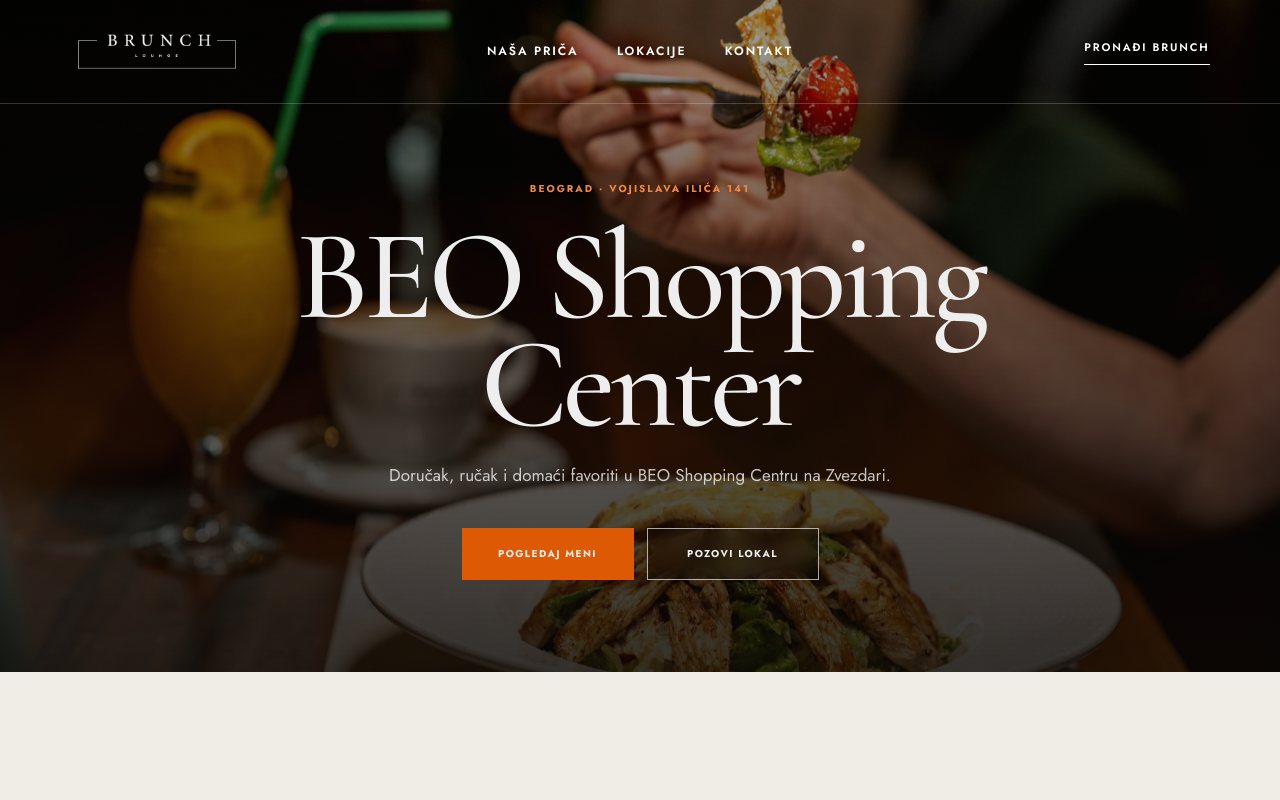
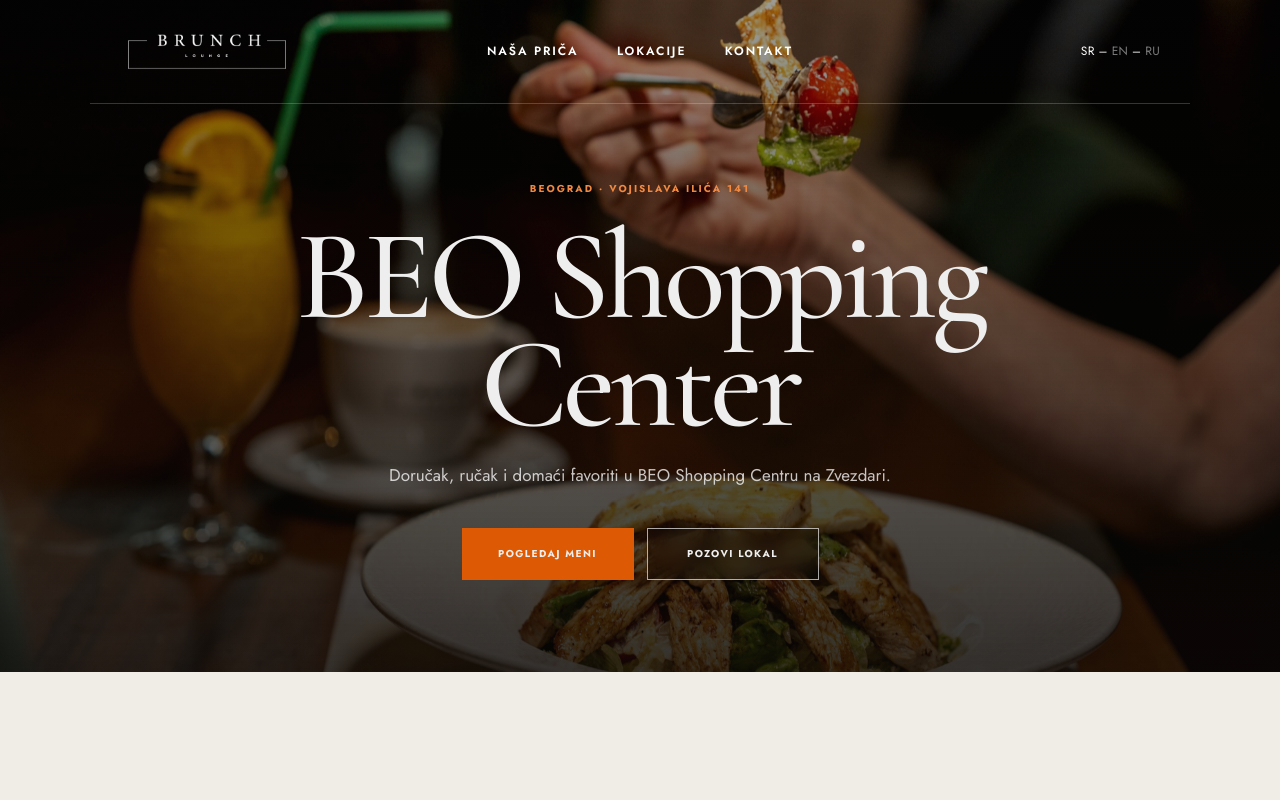
Before and after one commit to petarpopovic013-oss/brunch, a Next.js app: page /lokacije/brunch-beo-shopping-centar/ in a window 1280 px wide. Shown: the top 800 px of the page. Built offline with nearby package versions, Linux system fonts and the light colour scheme; no server answers; a web font is replaced by a local one.

Commit message:
Refine header layout and location branding

```diff
--- a/src/components/sections/CocktailGallery.module.css
+++ b/src/components/sections/CocktailGallery.module.css
@@ -160,13 +160,13 @@
   transform: scale(1.15);
 }
 
-@media (max-width: 1350px) and (min-width: 768px) {
+@media (max-width: 1100px) and (min-width: 768px) {
   .gallery {
-    width: calc(100% - 96px);
+    width: 100%;
   }
 
   .viewport {
-    width: calc(100% - 48px);
+    width: calc(100% - clamp(40px, 8vw, 96px));
     max-width: none;
   }
 
--- a/src/components/sections/HeaderHero.module.css
+++ b/src/components/sections/HeaderHero.module.css
@@ -54,14 +54,17 @@
 
 .navBar {
   position: relative;
+  width: calc(100% - 180px);
+  max-width: 1260px;
   height: 101px;
-  padding: 0 6.25vw;
+  margin: 0 auto;
+  padding: 0 30px;
   display: flex;
   align-items: center;
   justify-content: space-between;
 }
 .stickyHeader .navBar { height: 80px; }
-.navLeft { display: flex; align-items: center; gap: 28px; }
+.headerActions { display: flex; align-items: center; gap: 20px; }
 .menuButton, .drawerClose, .modalClose {
   display: grid;
   place-items: center;
@@ -71,24 +74,29 @@
   background: transparent;
   cursor: pointer;
 }
-.menuButton { width: 40px; height: 40px; }
+.menuButton { display: none; width: 40px; height: 40px; }
 .menuButton svg { width: 30px; height: 30px; stroke-width: 1; }
 .languages { font-size: 13px; letter-spacing: 0.025em; white-space: nowrap; }
-.languages a { transition: color .2s; }
-.languages a:hover { color: #dd5903; }
 
 .logoLink {
+  position: relative;
+  display: block;
+  width: 230px;
+  height: 100%;
+  overflow: hidden;
+}
+.logoLink img {
   position: absolute;
-  left: 50%;
-  top: -13px;
-  width: 230px;
-  height: 70px;
-  transform: translateX(-50%);
+  top: 50%;
+  left: 0;
+  width: 100%;
+  max-width: none;
+  height: auto;
+  transform: translateY(-50%);
 }
-.logoLink img { width: 100%; max-width: none; height: auto; }
-.stickyHeader .logoLink { top: -12px; width: 195px; height: 58px; }
+.stickyHeader .logoLink { width: 195px; height: 100%; }
 
-.tableButton, .submitButton {
+.submitButton {
   border: 1px solid rgba(255,255,255,.7);
   color: #fff;
   background: transparent;
@@ -99,8 +107,6 @@
   cursor: pointer;
   transition: color .2s, border-color .2s, background-color .2s;
 }
-.tableButton { width: 155px; height: 42px; display: grid; place-items: center; }
-.tableButton:hover { border-color: #dd5903; color: #dd5903; }
 
 .heroContent {
   position: absolute;
@@ -321,20 +327,29 @@
 .submitButton:hover { background: #f0670b; }
 .visuallyHidden { position: absolute; width: 1px; height: 1px; padding: 0; margin: -1px; overflow: hidden; clip: rect(0,0,0,0); white-space: nowrap; border: 0; }
 
-.menuButton:focus-visible, .drawerClose:focus-visible, .modalClose:focus-visible, .tableButton:focus-visible,
-.submitButton:focus-visible, .drawerNav a:focus-visible, .languages a:focus-visible,
+.menuButton:focus-visible, .drawerClose:focus-visible, .modalClose:focus-visible,
+.submitButton:focus-visible, .drawerNav a:focus-visible,
 .heroLocationButton:focus-visible, .locationClose:focus-visible, .drawerFeatureCopy button:focus-visible {
   outline: 2px solid #dd5903;
   outline-offset: 4px;
 }
 @keyframes fadeIn { from { opacity: 0; } to { opacity: 1; } }
 
+@media (max-width: 1100px) {
+  .navBar,
+  .stickyHeader .navBar {
+    width: 100%;
+    padding-right: clamp(20px, 4vw, 48px);
+    padding-left: clamp(20px, 4vw, 48px);
+  }
+}
+
 @media (max-width: 1024px) {
   .hero { min-height: max(100svh, 640px); background-position: 44% center; }
   .heroHeader { height: 80px; }
   .contactBar { display: none; }
-  .navBar, .stickyHeader .navBar { height: 80px; padding: 0 26px; }
-  .logoLink, .stickyHeader .logoLink { top: -10px; width: 190px; height: 58px; }
+  .navBar, .stickyHeader .navBar { height: 80px; }
+  .logoLink, .stickyHeader .logoLink { width: 190px; height: 100%; }
   .heroTitle { font-size: clamp(60px, 8vw, 76px); line-height: .92; }
   .heroContent { transform: translateY(-38%); }
 }
@@ -351,13 +366,12 @@
   .hero { min-height: max(100svh, 650px); background-position: 57% center; }
   .heroShade { background: linear-gradient(180deg, rgba(0,0,0,.2) 0%, rgba(0,0,0,.04) 34%, rgba(0,0,0,.78) 100%); }
   .heroHeader, .stickyHeader { background: rgba(10, 14, 11, .66); backdrop-filter: blur(14px); }
-  .navBar, .stickyHeader .navBar { padding: 0 20px; }
-  .navLeft { gap: 0; }
-  .menuButton { width: 28px; height: 40px; }
+  .navBar, .stickyHeader .navBar { padding-right: 24px; padding-left: 24px; }
+  .headerActions { gap: 12px; }
+  .menuButton { display: grid; width: 28px; height: 40px; }
   .menuButton svg { width: 25px; }
-  .languages { position: absolute; right: 20px; font-size: 12px; }
-  .logoLink, .stickyHeader .logoLink { top: -10px; width: 180px; height: 58px; }
-  .tableButton { display: none; }
+  .languages { font-size: 11px; }
+  .logoLink, .stickyHeader .logoLink { width: 180px; height: 100%; }
   .heroContent { left: 24px; top: auto; bottom: 104px; width: calc(100% - 48px); transform: none; text-align: left; }
   .heroTitle { font-size: clamp(51px, 15vw, 64px); line-height: .83; letter-spacing: -.035em; }
   .heroTitle span:first-child { margin-bottom: 8px; }
@@ -405,10 +419,11 @@
   .allLocationsLink { margin-top: 26px; font-size: 10px; }
 }
 
-@media (max-width: 390px) {
-  .navBar, .stickyHeader .navBar { padding-right: 14px; padding-left: 14px; }
-  .languages { right: 14px; }
-  .logoLink, .stickyHeader .logoLink { top: -4px; width: 154px; height: 52px; }
+@media (max-width: 380px) {
+  .navBar, .stickyHeader .navBar { padding-right: 20px; padding-left: 20px; }
+  .headerActions { gap: 8px; }
+  .languages { font-size: 10px; }
+  .logoLink, .stickyHeader .logoLink { width: 154px; height: 100%; }
   .heroContent { left: 20px; width: calc(100% - 40px); }
   .heroTitle { font-size: clamp(48px, 15vw, 58px); line-height: .84; }
   .heroCaption { font-size: 10px; }
--- a/src/components/site/LocationPlaceholder.tsx
+++ b/src/components/site/LocationPlaceholder.tsx
@@ -15,7 +15,7 @@
       <section className={styles.hero}>
         <Image src={location.heroImage} alt={location.heroImageAlt} fill priority sizes="100vw" />
         <div className={styles.shade} />
-        <SiteHeader inner />
+        <SiteHeader inner logo={location.logo} />
         <div className={styles.content}>
           <span>{location.city} · {location.area}</span>
           <h1>{location.shortName}</h1>
@@ -151,7 +151,7 @@
         </div>
       </section>
 
-      <SiteFooter />
+      <SiteFooter logo={location.logo} />
     </main>
   );
 }
--- a/src/components/site/SiteHeader.module.css
+++ b/src/components/site/SiteHeader.module.css
@@ -3,10 +3,12 @@
   z-index: 20;
   top: 0;
   left: 0;
+  right: 0;
   display: grid;
-  width: 100%;
+  width: min(calc(100% - 180px), 1260px);
   height: 104px;
-  padding: 0 clamp(24px, 5.5vw, 88px);
+  margin: 0 auto;
+  padding: 0 30px;
   grid-template-columns: 1fr auto 1fr;
   align-items: center;
   border-bottom: 1px solid rgba(255, 255, 255, 0.2);
@@ -14,13 +16,20 @@
 }
 
 .logo {
+  position: relative;
   display: block;
   width: 174px;
+  height: 100%;
+  overflow: hidden;
 }
 
 .logo img {
+  position: absolute;
+  top: 50%;
+  left: 0;
   width: 100%;
   height: auto;
+  transform: translateY(-50%);
 }
 
 .desktopNav {
@@ -33,8 +42,7 @@
   text-transform: uppercase;
 }
 
-.desktopNav a,
-.headerCta {
+.desktopNav a {
   transition: color 180ms ease;
 }
 
@@ -43,30 +51,32 @@
   color: var(--orange);
 }
 
-.headerCta {
+.headerActions {
   justify-self: end;
-  padding-bottom: 7px;
-  border-bottom: 1px solid currentColor;
-  font-size: 11px;
-  font-weight: 600;
-  letter-spacing: 0.17em;
-  text-transform: uppercase;
+  display: flex;
+  align-items: center;
+  gap: 14px;
 }
 
-.headerCta:hover,
-.headerCta:focus-visible {
-  color: #f4a261;
+.languages {
+  font-size: 12px;
+  letter-spacing: 0.025em;
+  white-space: nowrap;
 }
+
+.mutedLanguage { opacity: 0.48; }
 
 .mobileMenu {
   display: none;
 }
 
-@media (max-width: 1080px) {
+@media (max-width: 1100px) {
   .header {
     position: absolute;
     height: 84px;
-    padding: 0 22px;
+    width: 100%;
+    padding-right: clamp(20px, 4vw, 48px);
+    padding-left: clamp(20px, 4vw, 48px);
     grid-template-columns: 1fr auto;
   }
 
@@ -74,14 +84,13 @@
     width: 180px;
   }
 
-  .desktopNav,
-  .headerCta {
+  .desktopNav {
     display: none;
   }
 
   .mobileMenu {
     display: block;
-    justify-self: end;
+    justify-self: auto;
   }
 
   .mobileMenu summary {
@@ -126,13 +135,17 @@
 }
 
 @media (max-width: 760px) {
+  .header { padding-right: 24px; padding-left: 24px; }
+
   .mobileMenu nav {
     width: min(82vw, 350px);
   }
 }
 
-@media (max-width: 480px) {
-  .header { padding-right: 16px; padding-left: 16px; }
+@media (max-width: 380px) {
+  .header { padding-right: 20px; padding-left: 20px; }
   .logo { width: 154px; }
+  .headerActions { gap: 8px; }
+  .languages { font-size: 10px; }
   .mobileMenu nav { width: 100vw; }
 }
--- a/src/components/site/SiteHeader.tsx
+++ b/src/components/site/SiteHeader.tsx
@@ -2,13 +2,19 @@
 import Link from "next/link";
 import styles from "./SiteHeader.module.css";
 
-export function SiteHeader({ inner = false }: { inner?: boolean }) {
+type SiteHeaderProps = {
+  inner?: boolean;
+  logo?: { src: string; alt: string };
+};
+
+export function SiteHeader({ inner = false, logo }: SiteHeaderProps) {
   const prefix = inner ? "/" : "";
+  const brandLogo = logo ?? { src: "/images/brunch/logo-white.webp", alt: "Brunch Lounge" };
 
   return (
     <header className={styles.header}>
       <Link className={styles.logo} href="/" aria-label="Brunch početna stranica">
-        <Image src="/images/brunch/logo-white.webp" alt="Brunch Lounge" width={192} height={108} priority />
+        <Image src={brandLogo.src} alt={brandLogo.alt} width={1920} height={1080} priority />
       </Link>
 
       <nav className={styles.desktopNav} aria-label="Glavna navigacija">
@@ -17,9 +23,10 @@
         <Link href={`${prefix}#kontakt`}>Kontakt</Link>
       </nav>
 
-      <Link className={styles.headerCta} href={`${prefix}#lokacije`}>
-        Pronađi Brunch
-      </Link>
+      <div className={styles.headerActions}>
+        <div className={styles.languages} aria-label="Izbor jezika">
+          <span aria-current="true">SR</span><span aria-hidden="true"> – </span><span className={styles.mutedLanguage}>EN</span><span aria-hidden="true"> – </span><span className={styles.mutedLanguage}>RU</span>
+        </div>
 
         <details className={styles.mobileMenu}>
           <summary aria-label="Otvori navigaciju">
@@ -33,6 +40,7 @@
             <Link href={`${prefix}#kontakt`}>Kontakt</Link>
           </nav>
         </details>
+      </div>
     </header>
   );
 }
--- a/src/data/locations.ts
+++ b/src/data/locations.ts
@@ -24,6 +24,7 @@
   hours: Array<{ days: string; time: string }>;
   features: string[];
   gallery: Array<{ src: string; alt: string; caption: string }>;
+  logo?: { src: string; alt: string };
 };
 
 export const locations: BrunchLocation[] = [
@@ -39,6 +40,10 @@
     imageAlt: "Karakterističan zeleni enterijer lokala Brunch Mašinac",
     heroImage: "/images/locations/brunch-masinac-novi-sad/hero.jpg",
     heroImageAlt: "Ulaz i bašta lokala Brunch Mašinac u univerzitetskom kampusu",
+    logo: {
+      src: "/images/Logo/brunch-masinac-white (1).png",
+      alt: "Brunch Mašinac",
+    },
     menuPdf: "/menus/brunch-masinac.pdf",
     heroCopy: "Doručak, kafa i ručak tik uz novosadski univerzitetski kampus.",
     description: "Na Trgu Dositeja Obradovića, neposredno uz Fakultet tehničkih nauka, Brunch Mašinac je praktično mesto za jutarnju kafu, doručak pre obaveza ili opušten ručak. Zelena bašta i topao enterijer daju mu prepoznatljiv karakter i tokom mirnih jutara i u vreme studentske gužve.",
```
Also changed, not shown: src/components/sections/HeaderHero.tsx (+9 -8 lines), src/components/sections/MenuSections.module.css (+15 -6 lines), src/components/site/SiteFooter.tsx (+8 -2 lines), public/images/Logo/brunch-masinac-white (1).png (added). Lines whose indentation alone changed are shown as unchanged.
